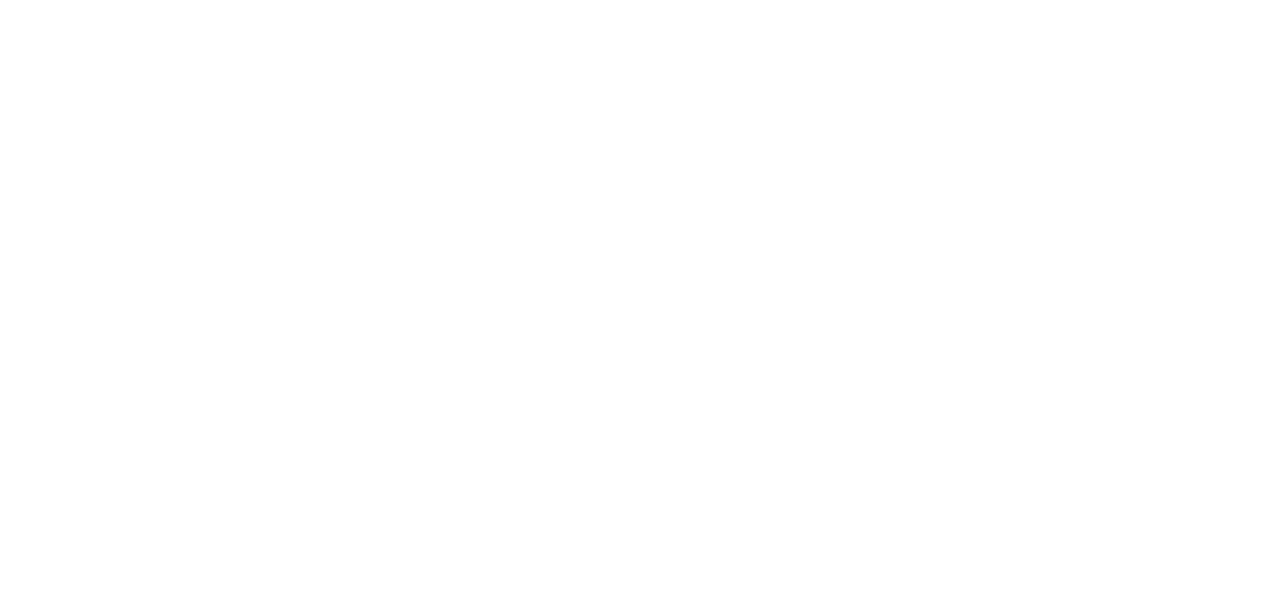
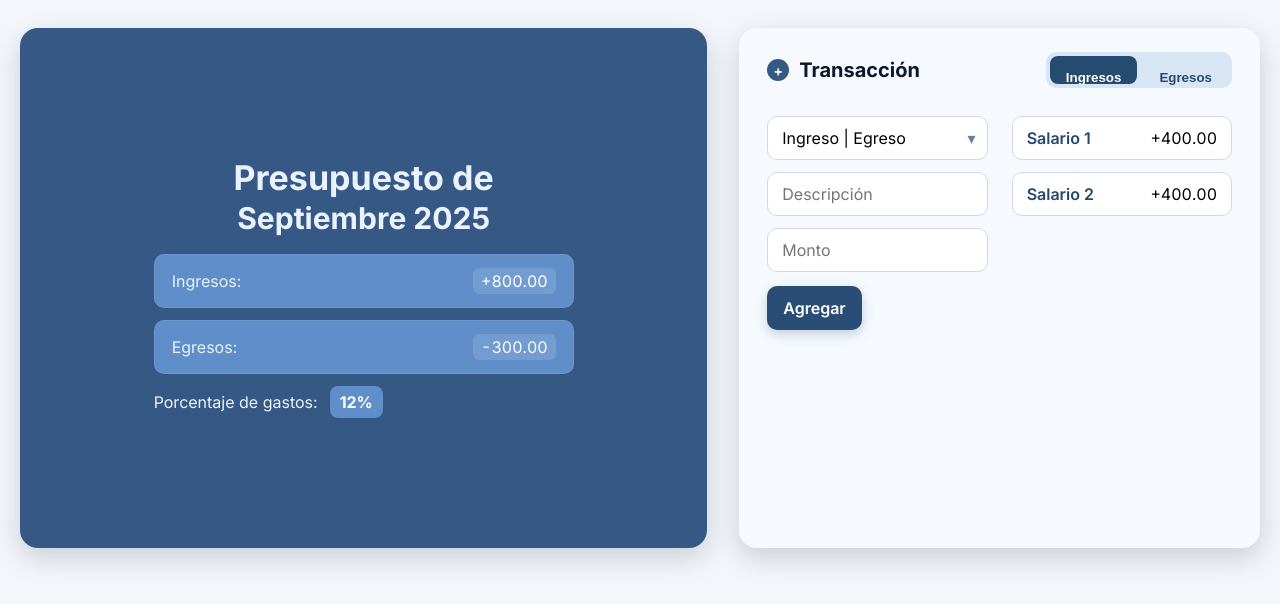
Before and after one commit to AbdiasHernandezDev503/ingresos-basic-app-js, a plain HTML site: page index.html in a window 1280 px wide. Drawn offline with Linux system fonts and the light colour scheme.

Commit message:
Creando diseño y dando estilo

```diff
--- a/index.html
+++ b/index.html
@@ -1,11 +1,90 @@
-<!DOCTYPE html>
-<html lang="en">
+<!doctype html>
+<html lang="es">
 <head>
-    <meta charset="UTF-8">
-    <meta name="viewport" content="width=device-width, initial-scale=1.0">
-    <title>Ingresos App</title>
+  <meta charset="utf-8">
+  <meta name="viewport" content="width=device-width, initial-scale=1">
+  <title>Presupuesto</title>
+  <link href="https://fonts.googleapis.com/css2?family=Inter:wght@400;600;700&display=swap" rel="stylesheet">
+  <link rel="stylesheet" href="styles.css">
 </head>
 <body>
+  <main class="wrap">
 
+    <section class="left">
+      <div class="left-inner">
+        <h1 class="budget-title">
+          Presupuesto de<br><span>Septiembre 2025</span>
+        </h1>
+
+        <div class="pill">
+          <span class="pill-label">Ingresos:</span>
+          <span class="pill-value pos">+800.00</span>
+        </div>
+
+        <div class="pill">
+          <span class="pill-label">Egresos:</span>
+          <span class="pill-value neg">-300.00</span>
+        </div>
+
+        <div class="kpi">
+          <span class="kpi-label">Porcentaje de gastos:</span>
+          <span class="kpi-chip">12%</span>
+        </div>
+      </div>
+    </section>
+
+
+    <section class="right">
+      <div class="right-inner">
+        <div class="right-head">
+          <div class="head-left">
+            <span class="plus">+</span>
+            <h2>Transacción</h2>
+          </div>
+
+          <div class="segmented" role="tablist">
+            <button class="seg active" type="button">Ingresos</button>
+            <button class="seg" type="button">Egresos</button>
+          </div>
+        </div>
+
+
+        <div class="right-grid">
+          <form class="form" autocomplete="off">
+            <div class="field select">
+              <select>
+                <option>Ingreso | Egreso</option>
+                <option>Ingreso</option>
+                <option>Egreso</option>
+              </select>
+              <span class="caret">▾</span>
+            </div>
+
+            <div class="field">
+              <input type="text" placeholder="Descripción">
+            </div>
+
+            <div class="field">
+              <input type="number" step="0.01" placeholder="Monto">
+            </div>
+
+            <button type="button" class="btn">Agregar</button>
+          </form>
+
+          <ul class="items">
+            <li class="row">
+              <span class="name">Salario 1</span>
+              <span class="amount pos">+400.00</span>
+            </li>
+            <li class="row">
+              <span class="name">Salario 2</span>
+              <span class="amount pos">+400.00</span>
+            </li>
+          </ul>
+        </div>
+
+      </div>
+    </section>
+  </main>
 </body>
 </html>
--- a/styles.css
+++ b/styles.css
@@ -0,0 +1,154 @@
+* { box-sizing: border-box; }
+html, body { height: 100%; }
+body{
+  margin:0;
+  font-family: Inter, system-ui, Segoe UI, Roboto, Arial, sans-serif;
+  background:#f3f6fb;
+  color:#0f172a;
+}
+:root{
+  --blue-900:#365885; --blue-700:#608EC9;
+  --panel:#f6fafe; --bd:#cfd8ea;
+  --accent:#264b71; --btn:#294d75;
+  --pos:#030303; --neg:#e25b5b;
+  --r-lg:18px; --r:10px;
+  --shadow:0 10px 28px rgba(20,30,50,.18);
+}
+
+
+.wrap{
+  max-width:1280px;
+  margin:28px auto;
+  padding:0 20px;
+  display:grid;
+  grid-template-columns:1.32fr 1fr;
+  gap:32px;
+}
+
+/* ===== Panel izquierdo ===== */
+.left{
+  display:flex; align-items:center; justify-content:center;
+  min-height:520px; border-radius:var(--r-lg);
+  background:var(--blue-900); color:#eaf2ff;
+  box-shadow:var(--shadow);
+}
+.left-inner{
+  width:100%; max-width:560px;
+  padding:48px 56px;
+  text-align:center;
+}
+.budget-title{
+  margin:0 0 18px;
+  font-weight:700; line-height:1.15;
+  font-size:34px;
+}
+.budget-title span{ font-size:30px; }
+
+.pill{
+  display:flex; align-items:center; gap:12px;
+  width:100%; max-width:420px;
+  margin:0 auto 12px;
+  padding:14px 18px;
+  border-radius:var(--r);
+  background:var(--blue-700);
+  box-shadow:inset 0 0 0 1px rgba(255,255,255,.08);
+}
+.pill-value{
+  margin-left:auto; padding:3px 8px; border-radius:6px;
+  background:rgba(255,255,255,.12);
+  font-variant-numeric:tabular-nums;
+}
+.pill-value.pos{ color:#ffffff; }
+.pill-value.neg{ color:#fcfcfc; }
+
+.kpi{
+  display:flex; align-items:center; gap:12px;
+  margin:8px auto 0; width:100%; max-width:420px; justify-content:flex-start;
+}
+.kpi-chip{
+  background:#608EC9; color:#fff; padding:6px 10px;
+  border-radius:8px; font-weight:700;
+}
+
+/* ===== Panel derecho ===== */
+.right{
+  display:flex; min-height:520px;
+  border-radius:var(--r-lg);
+  background:var(--panel);
+  box-shadow:var(--shadow);
+}
+.right-inner{ width:100%; padding:24px 28px; }
+
+
+.right-head{
+  display:grid; grid-template-columns:1fr auto;
+  align-items:center; column-gap:16px; margin-bottom:16px;
+}
+.head-left{ display:flex; align-items:center; gap:10px; }
+.head-left h2{ margin:0; font-size:20px; font-weight:700; }
+.plus{
+  width:22px; height:22px; border-radius:50%;
+  display:grid; place-items:center; background:#355a82; color:#fff;
+  font-weight:700; font-size:14px;
+}
+/* Tabs */
+.segmented{
+  display:inline-flex; align-items:center; gap:6px;
+  height:36px; padding:4px; border-radius:10px; background:#d8e5f5;
+}
+.seg{
+  border:0; background:transparent; color:var(--accent);
+  padding:8px 16px; height:28px; line-height:28px; border-radius:8px; font-weight:700; cursor:pointer;
+}
+.seg.active{ background:var(--accent); color:#fff; }
+
+
+.right-grid{
+  display:grid; grid-template-columns:1fr 1fr;
+  column-gap:24px; align-items:start;
+}
+
+
+.form{ max-width:none; }
+.field{ margin:12px 0; }
+input, select, .btn{ height:44px; border-radius:var(--r); font:inherit; }
+input, select{
+  width:100%; padding:10px 14px; outline:none; background:#fff; border:1px solid var(--bd);
+}
+input:focus, select:focus{ border-color:#7aa3d6; box-shadow:0 0 0 3px rgba(122,163,214,.2); }
+.btn{
+  margin-top:2px; padding:0 16px; border:0; cursor:pointer;
+  background:var(--btn); color:#fff; font-weight:600;
+  box-shadow:0 4px 12px rgba(41,77,117,.25);
+}
+.btn:active{ transform:translateY(1px); }
+.select{ position:relative; }
+.caret{
+  position:absolute; right:12px; top:50%; transform:translateY(-50%);
+  pointer-events:none; color:#6c7f9d;
+}
+select{ appearance:none; -webkit-appearance:none; -moz-appearance:none; }
+
+.items{
+  list-style:none; margin:12px 0 0;
+  padding:0; display:grid; row-gap:12px; width:100%;
+}
+.row{
+  height:44px;
+  display:grid; grid-template-columns:1fr auto; column-gap:16px;
+  align-items:center; padding:10px 14px;
+  border-radius:var(--r); background:#fff; border:1px solid var(--bd);
+}
+.name{ color:#24486e; font-weight:600; white-space:nowrap; }
+.amount{ width:90px; text-align:right; font-variant-numeric:tabular-nums; }
+.amount.pos{ color:var(--pos); }
+.amount.neg{ color:var(--neg); }
+
+/* ===== Responsive ===== */
+@media (max-width:1100px){
+  .right-grid{ grid-template-columns:1fr; row-gap:16px; }
+  .amount{ width:auto; }
+}
+@media (max-width:980px){
+  .wrap{ grid-template-columns:1fr; gap:28px; }
+}
```
